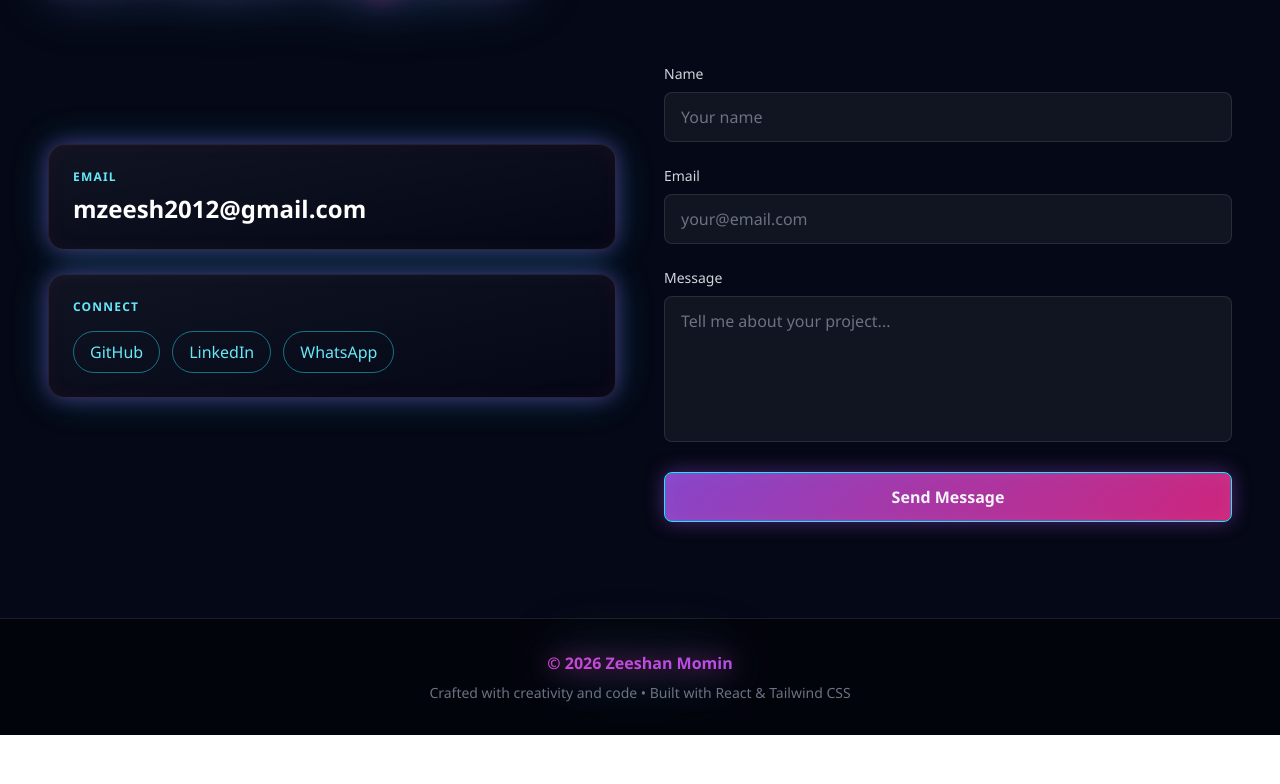
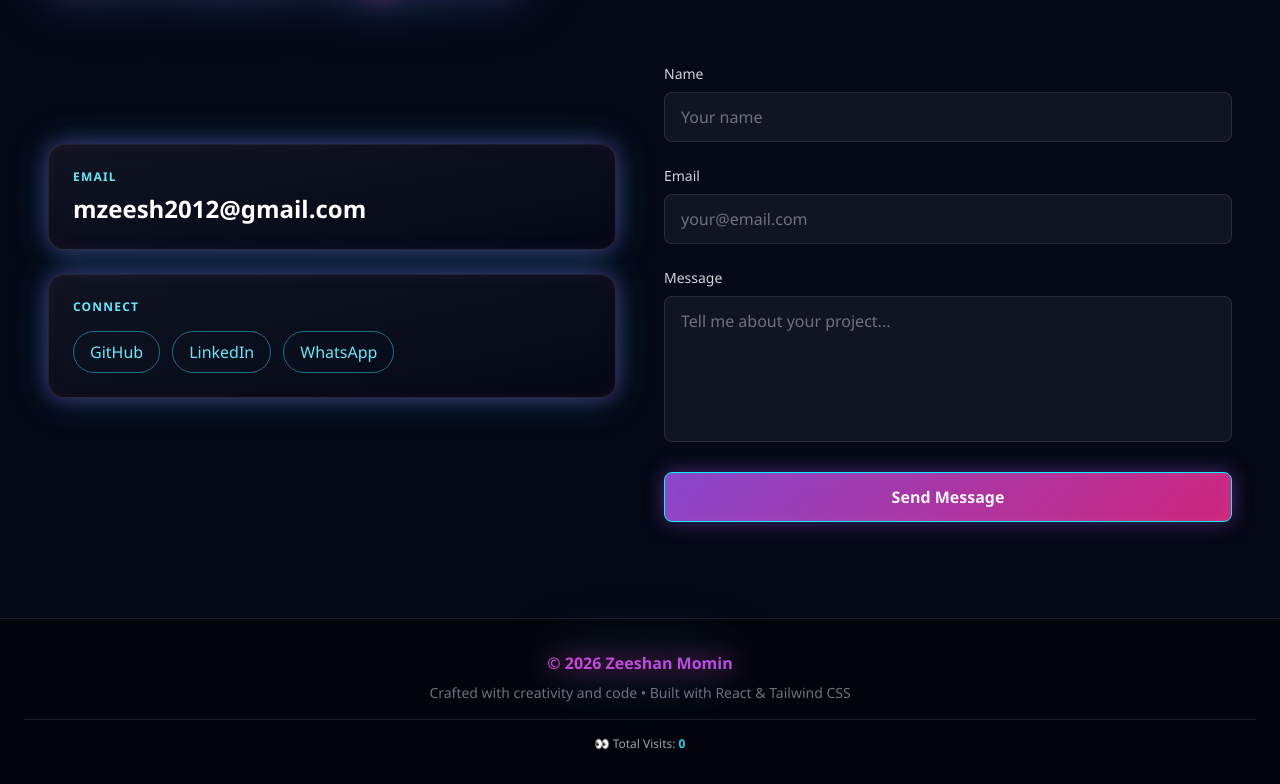
Before and after one commit to Zeeshan-Momin/portfolio, a React (Vite) app: page / in a window 1280 px wide. Shown: the part 5587-6371 px from the top of the page. Before the commit the page ends 6322 px from the top, so only its background shows below. Built offline with nearby package versions, Linux system fonts and the light colour scheme; no server answers.

Commit message:
Visitor counter added in footer

```diff
--- a/src/Components/Footer.jsx
+++ b/src/Components/Footer.jsx
@@ -1,4 +1,22 @@
+import { useState, useEffect } from 'react';
+
 export default function Footer() {
+  const [visitCount, setVisitCount] = useState(0);
+
+  useEffect(() => {
+    const fetchVisitCount = async () => {
+      try {
+        const response = await fetch('https://api.countapi.xyz/hit/zeeshan-momin-portfolio');
+        const data = await response.json();
+        setVisitCount(data.value);
+      } catch (error) {
+        console.error('Error fetching visit count:', error);
+      }
+    };
+
+    fetchVisitCount();
+  }, []);
+
   return (
     <footer className="py-8 border-t border-white/10 bg-black/50">
       <div className="max-w-7xl mx-auto px-6 text-center">
@@ -8,6 +26,11 @@ export default function Footer() {
         <p className="text-gray-500 text-sm">
           Crafted with creativity and code • Built with React & Tailwind CSS
         </p>
+        <div className="mt-4 pt-4 border-t border-white/10">
+          <p className="text-gray-400 text-xs">
+            👀 Total Visits: <span className="text-cyan-400 font-semibold">{visitCount}</span>
+          </p>
+        </div>
       </div>
     </footer>
   );
```
